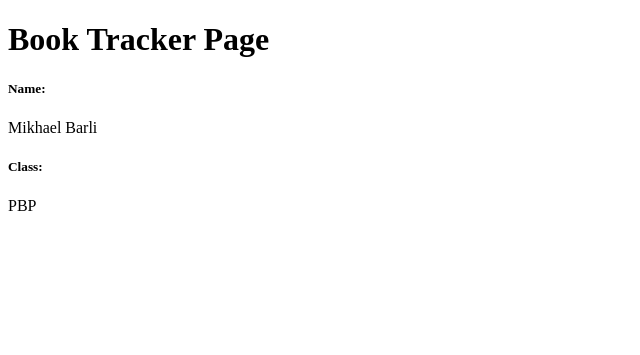
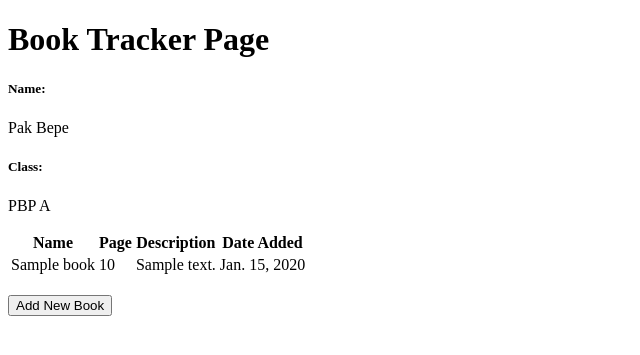
Before and after one commit to Midebar/PBP-2324, a Django app: page / in a window 1280 px wide. Shown: the top 355 px of the page, without its empty margins (0-640 px from the left). Run offline with Django 3.2, Linux system fonts and the light colour scheme; tables that the repository leaves empty hold one stand-in row (values such as "Sample post").

Commit message:
Tutorial2

```diff
--- a/book_tracker/settings.py
+++ b/book_tracker/settings.py
@@ -55,7 +55,7 @@ ROOT_URLCONF = 'book_tracker.urls'
 TEMPLATES = [
     {
         'BACKEND': 'django.template.backends.django.DjangoTemplates',
-        'DIRS': [],
+        'DIRS': [BASE_DIR / 'templates'],
         'APP_DIRS': True,
         'OPTIONS': {
             'context_processors': [
--- a/main/templates/main.html
+++ b/main/templates/main.html
@@ -1,18 +1,35 @@
-<!DOCTYPE html>
-<html lang="en">
-<head>
-    <meta charset="UTF-8">
-    <meta name="viewport" content="width=device-width, initial-scale=1.0">
-    <title>PBP</title>
-</head>
-<body>
-    <h1>Book Tracker Page</h1>
+{% extends 'base.html' %} {% block content %}
+<h1>Book Tracker Page</h1>
 
-    <h5>Name:</h5>
-    <p>{{name}}</p>
-    <!-- Ubahlah sesuai dengan nama kamu -->
-    <h5>Class:</h5>
-    <p>{{class}}</p>
-    <!-- Ubahlah sesuai dengan kelas kamu -->
-</body>
-</html>
+<h5>Name:</h5>
+<p>{{name}}</p>
+
+<h5>Class:</h5>
+<p>{{class}}</p>
+
+<table>
+  <tr>
+    <th>Name</th>
+    <th>Page</th>
+    <th>Description</th>
+    <th>Date Added</th>
+  </tr>
+
+  {% comment %} Berikut cara memperlihatkan data produk di bawah baris ini
+  {%endcomment %} {% for book in books %}
+  <tr>
+    <td>{{book.name}}</td>
+    <td>{{book.page}}</td>
+    <td>{{book.description}}</td>
+    <td>{{book.date_added}}</td>
+  </tr>
+  {% endfor %}
+</table>
+
+<br />
+
+<a href="{% url 'main:create_book' %}">
+  <button>Add New Book</button>
+</a>
+
+{% endblock content %}
--- a/main/urls.py
+++ b/main/urls.py
@@ -1,8 +1,13 @@
 from django.urls import path
-from main.views import show_main
+from main.views import show_main, create_book, show_xml, show_json, show_xml_by_id, show_json_by_id
 
 app_name = 'main'
 
 urlpatterns = [
     path('', show_main, name='show_main'),
+    path('create-book', create_book, name='create_book'),
+    path('xml/', show_xml, name='show_xml'),
+    path('json/', show_json, name='show_json'),
+    path('xml/<int:id>/', show_xml_by_id, name='show_xml_by_id'),
+    path('json/<int:id>/', show_json_by_id, name='show_json_by_id'),
 ]
--- a/main/views.py
+++ b/main/views.py
@@ -1,9 +1,44 @@
-from django.shortcuts import render
+from django.shortcuts import render, redirect
+from django.http import HttpResponse
+from django.core import serializers
+
+from .forms import BookForm
+from .models import Book
+
 
 def show_main(request):
+    books = Book.objects.all()
+
     context = {
-        'name': 'Mikhael Barli',
-        'class': 'PBP'
+        'name': 'Pak Bepe',
+        'class': 'PBP A',
+        'books': books
     }
 
     return render(request, "main.html", context)
+
+def create_book(request):
+    form = BookForm(request.POST or None)
+
+    if form.is_valid() and request.method == "POST":
+        form.save()
+        return redirect('main:show_main')
+
+    context = {'form': form}
+    return render(request, "create_book.html", context)
+
+def show_xml(request):
+    data = Book.objects.all()
+    return HttpResponse(serializers.serialize("xml", data), content_type="application/xml")
+
+def show_json(request):
+    data = Book.objects.all()
+    return HttpResponse(serializers.serialize("json", data), content_type="application/json")
+
+def show_xml_by_id(request, id):
+    data = Book.objects.filter(pk=id)
+    return HttpResponse(serializers.serialize("xml", data), content_type="application/xml")
+
+def show_json_by_id(request, id):
+    data = Book.objects.filter(pk=id)
+    return HttpResponse(serializers.serialize("json", data), content_type="application/json")
--- /dev/null
+++ b/templates/base.html
@@ -0,0 +1,13 @@
+{% load static %}
+<!DOCTYPE html>
+<html lang="en">
+  <head>
+    <meta charset="UTF-8" />
+    <meta name="viewport" content="width=device-width, initial-scale=1.0" />
+    {% block meta %} {% endblock meta %}
+  </head>
+
+  <body>
+    {% block content %} {% endblock content %}
+  </body>
+</html>
```
Also changed, not shown: main/forms.py (added, +7 -0 lines), main/templates/create_book.html (added, +17 -0 lines).
